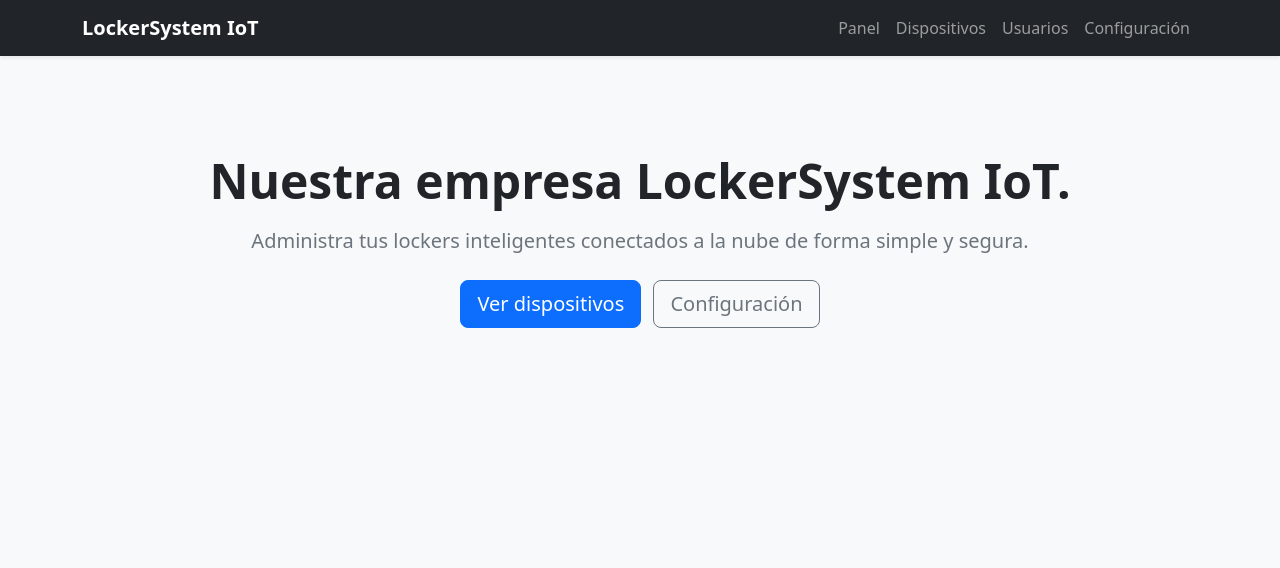
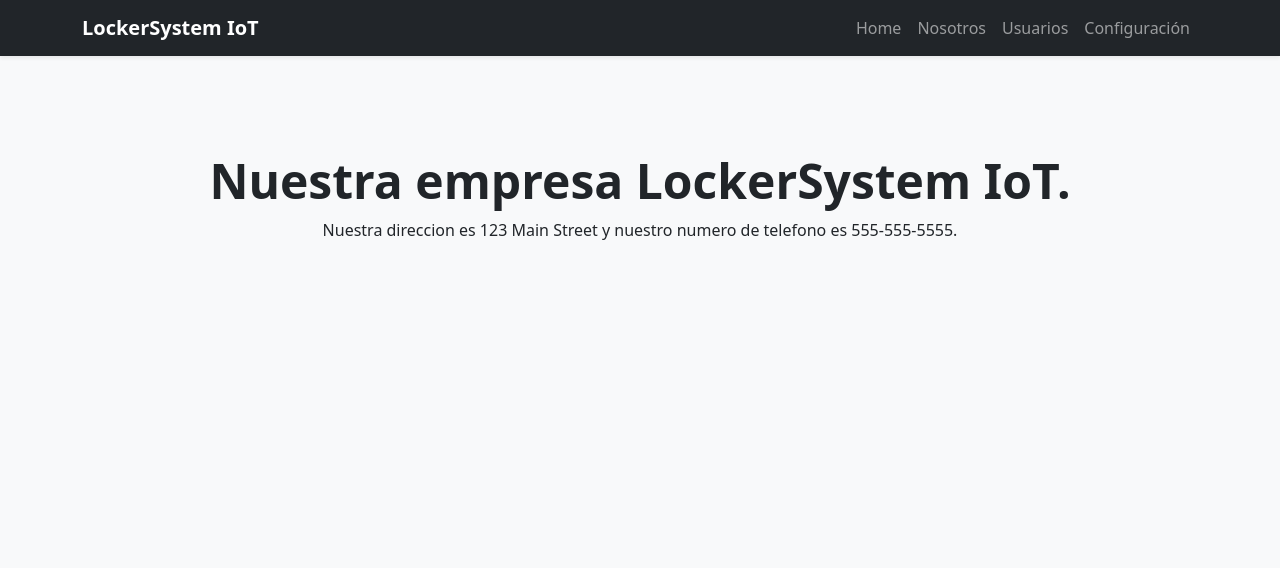
Before and after one commit to microdevg/LockerSystemIoT, a Django app: page /about/ in a window 1280 px wide. Shown: the top 568 px of the page. Run offline with Django 5.2, Linux system fonts and the light colour scheme.

Commit message:
[Agrego urls] /about y /home.

```diff
--- a/LockerSystem/urls.py
+++ b/LockerSystem/urls.py
@@ -20,7 +20,7 @@ from .views import AboutPageView,home_page_view
 
 urlpatterns = [
     path('admin/', admin.site.urls),
-    path('about/',AboutPageView.as_view()),
-    path('',home_page_view)
+    path('about/',AboutPageView.as_view(),name="about"),
+    path('',home_page_view,name="home")
 
 ]
--- a/LockerSystem/views.py
+++ b/LockerSystem/views.py
@@ -9,3 +9,10 @@ def home_page_view(request):
 
 class AboutPageView(TemplateView):
     template_name = "about.html"
+
+
+    def get_context_data(self, **kwargs): # new
+        context = super().get_context_data(**kwargs)
+        context["contact_address"] = "123 Main Street"
+        context["phone_number"] = "555-555-5555"
+        return context
--- a/templates/about.html
+++ b/templates/about.html
@@ -2,15 +2,12 @@
 
 {% block title %}Inicio | LockerSystem IoT{% endblock %}
 
+
 {% block content %}
 <div class="text-center py-5">
     <h1 class="display-5 fw-bold text-dark">Nuestra empresa LockerSystem IoT.</h1>
-    <p class="lead text-secondary mt-3">
-        Administra tus lockers inteligentes conectados a la nube de forma simple y segura.
-    </p>
-    <div class="mt-4">
-        <a href="#" class="btn btn-primary btn-lg me-2">Ver dispositivos</a>
-        <a href="#" class="btn btn-outline-secondary btn-lg">Configuración</a>
-    </div>
+    <p>Nuestra direccion es {{ contact_address }} y nuestro numero de telefono es
+    {{ phone_number }}.</p>
+
 </div>
 {% endblock %}
--- a/templates/base.html
+++ b/templates/base.html
@@ -23,8 +23,8 @@
             </button>
             <div class="collapse navbar-collapse" id="navbarNav">
                 <ul class="navbar-nav ms-auto">
-                    <li class="nav-item"><a class="nav-link" href="#">Panel</a></li>
-                    <li class="nav-item"><a class="nav-link" href="#">Dispositivos</a></li>
+                    <li class="nav-item"><a class="nav-link" href="{% url 'home' %}">Home</a></li>
+                    <li class="nav-item"><a class="nav-link" href="{% url 'about' %}">Nosotros</a></li>
                     <li class="nav-item"><a class="nav-link" href="#">Usuarios</a></li>
                     <li class="nav-item"><a class="nav-link" href="#">Configuración</a></li>
                 </ul>
--- a/templates/home.html
+++ b/templates/home.html
@@ -9,7 +9,7 @@
         Administra tus lockers inteligentes conectados a la nube de forma simple y segura.
     </p>
     <div class="mt-4">
-        <a href="#" class="btn btn-primary btn-lg me-2">Ver dispositivos</a>
+        <a href="/about" class="btn btn-primary btn-lg me-2">Acerca de nosotros</a>
         <a href="#" class="btn btn-outline-secondary btn-lg">Configuración</a>
     </div>
 </div>
```
